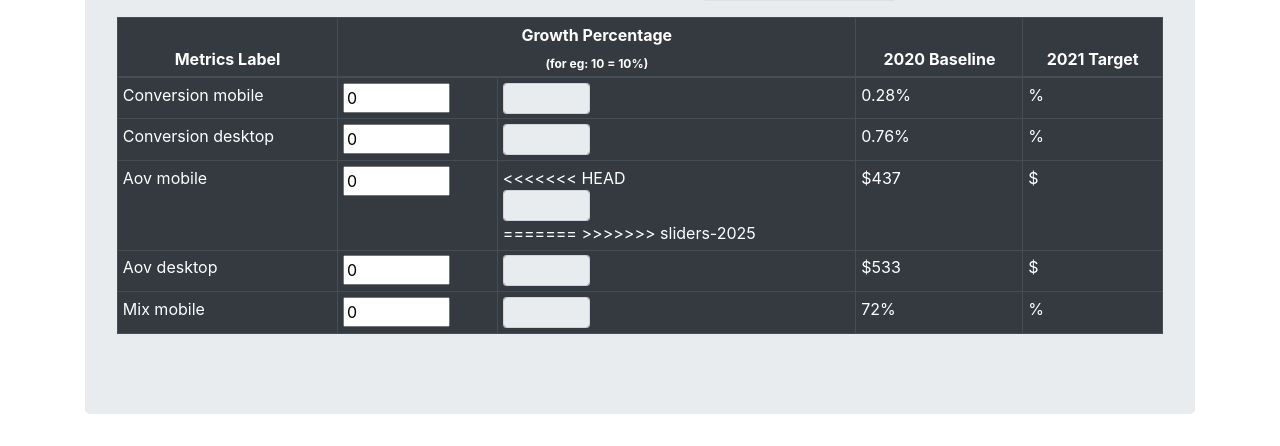
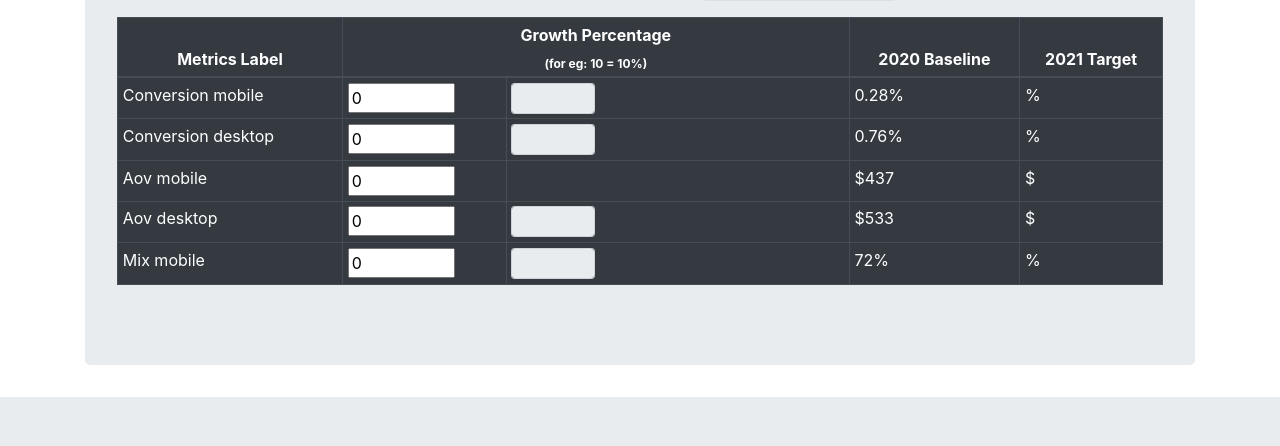
Before and after one commit to querybridge-llc/budget_scenario, a Django app: page /budgetcalc/ in a window 1280 px wide. Shown: the part 512-958 px from the top of the page. After the commit the page ends 909 px from the top, so only its background shows below. Run offline with Django 3.2, Linux system fonts and the light colour scheme; some libraries are stand-ins or nearby versions.

Commit message:
update styling

```diff
--- a/wantlin/templates/budgetcalc.html
+++ b/wantlin/templates/budgetcalc.html
@@ -113,11 +113,7 @@
           <td><input placeholder="" type="number" id="{{ form.aov_mobile.id }}" name="{{ form.aov_mobile.name }} " min="-100" max="100" value="0" step="1"
             onchange="updateTextInput3(this.value);aov_mobileFunction(this);" value="{{request.GET.aov_mobile}}">
           <td>
-<<<<<<< HEAD
-          <input type="text" id="textInput3" class="form-control form-control-sm col-3 " value="" readonly>
-=======
         <!--  <input type="text" id="textInput3" class="form-control form-control-sm col-3" value="" />% -->
->>>>>>> sliders-2025
           </td>
           <td>$437</td>
           <td>${{request.GET.aov_mobile |floatformat:0|intcomma }}</td>
```
